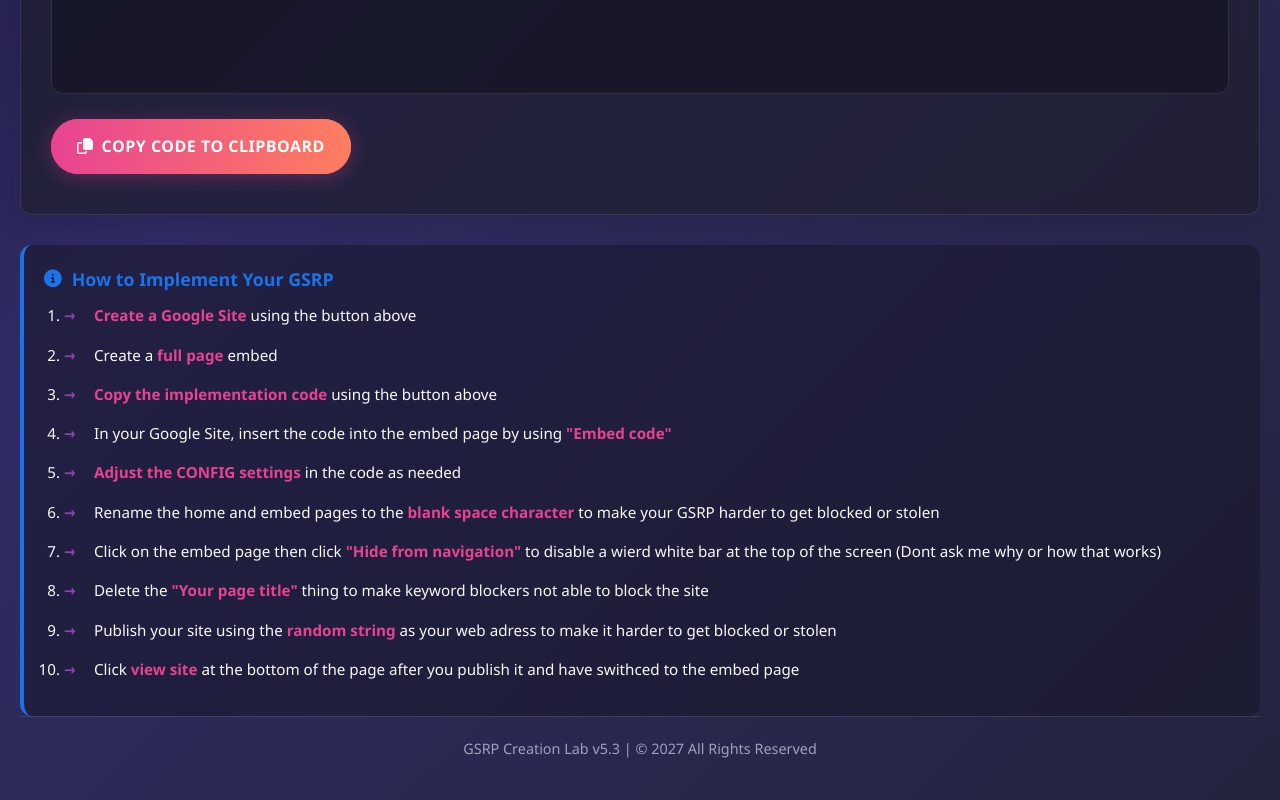
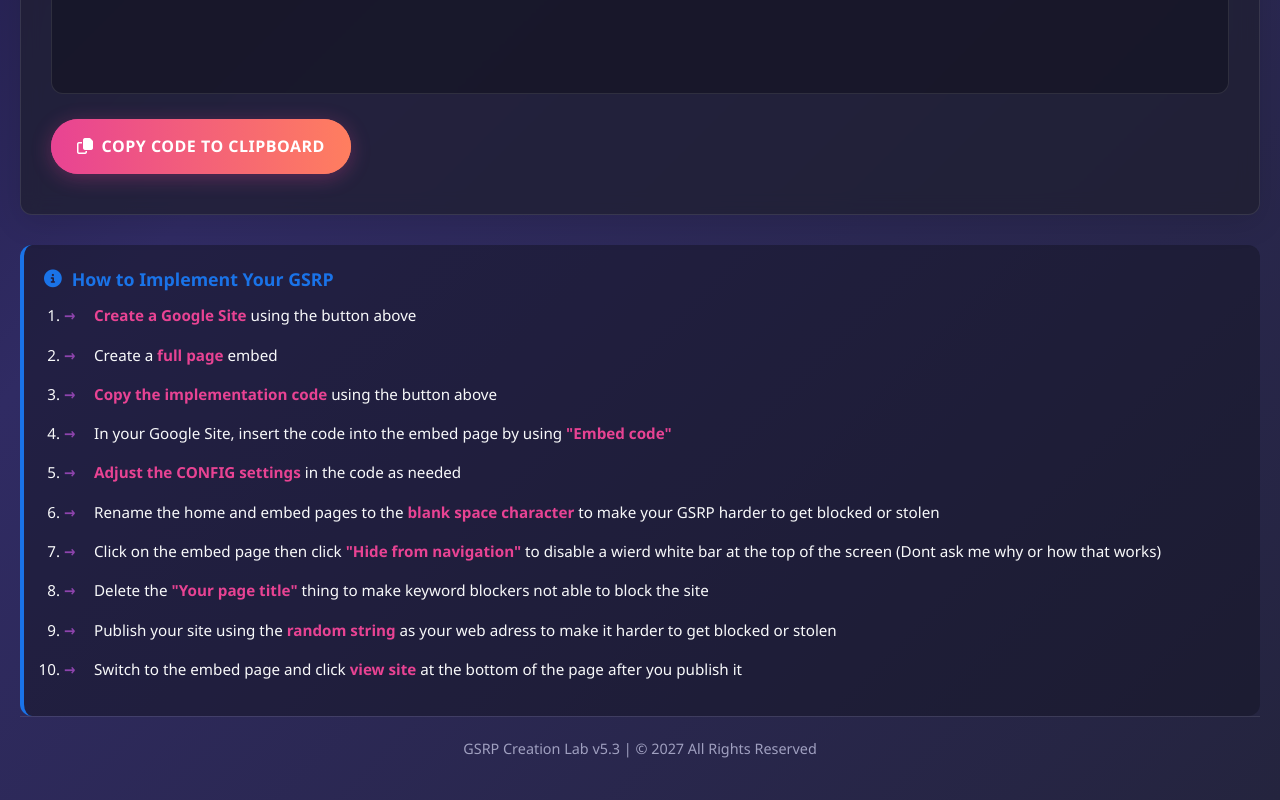
Before and after one commit to accalgebraofficehours/make-gsrp, a plain HTML site: page index.html in a window 1280 px wide. Shown: the part 1270-2070 px from the top of the page. Drawn offline with Linux system fonts and the light colour scheme; no server answers.

Commit message:
Update index.html

```diff
--- a/index.html
+++ b/index.html
@@ -500,7 +500,7 @@
         <li>Click on the embed page then click <strong>"Hide from navigation" </strong>to disable a wierd white bar at the top of the screen (Dont ask me why or how that works)</li>
         <li>Delete the <strong>"Your page title" </strong>thing to make keyword blockers not able to block the site</li>
         <li>Publish your site using the <strong>random string</strong> as your web adress to make it harder to get blocked or stolen</li>
-        <li>Click <strong>view site </strong> at the bottom of the page after you publish it and have swithced to the embed page</li>
+        <li>Switch to the embed page and click <strong>view site </strong>at the bottom of the page after you publish it</li>
       </ol>
     </div>
 
```
